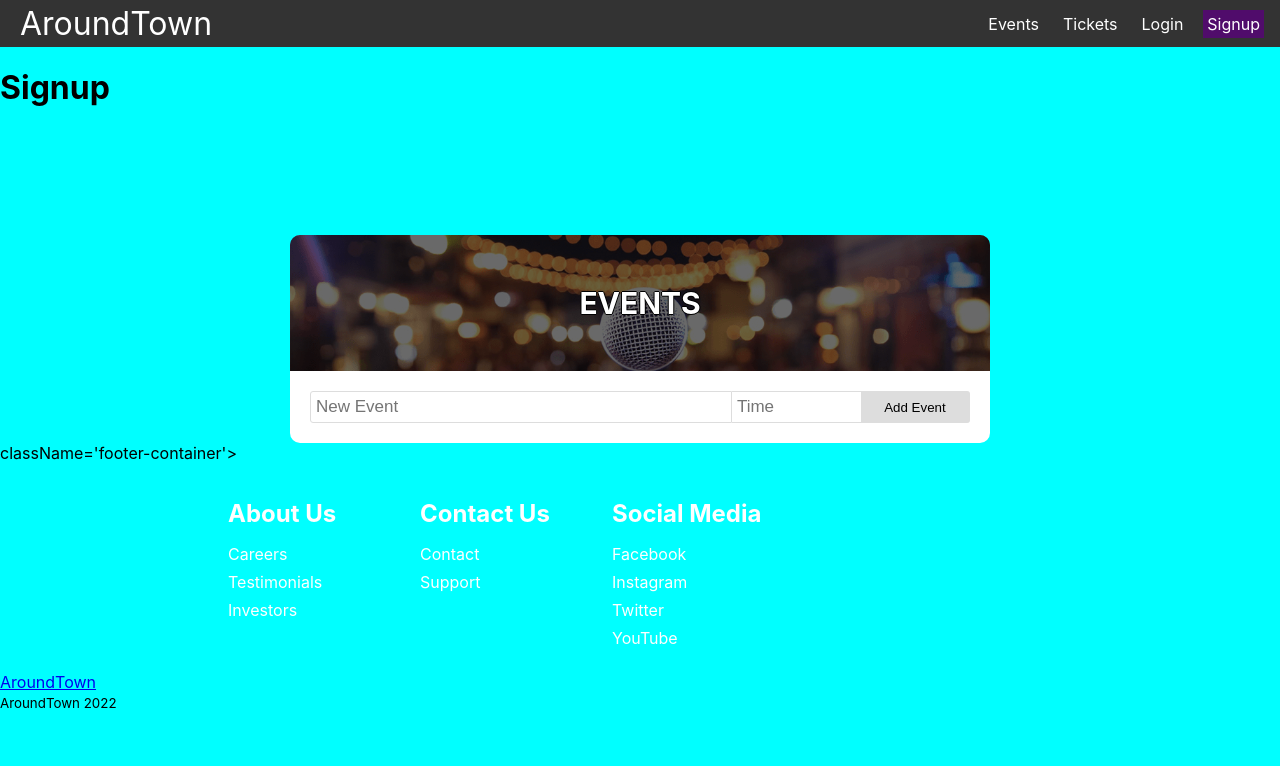
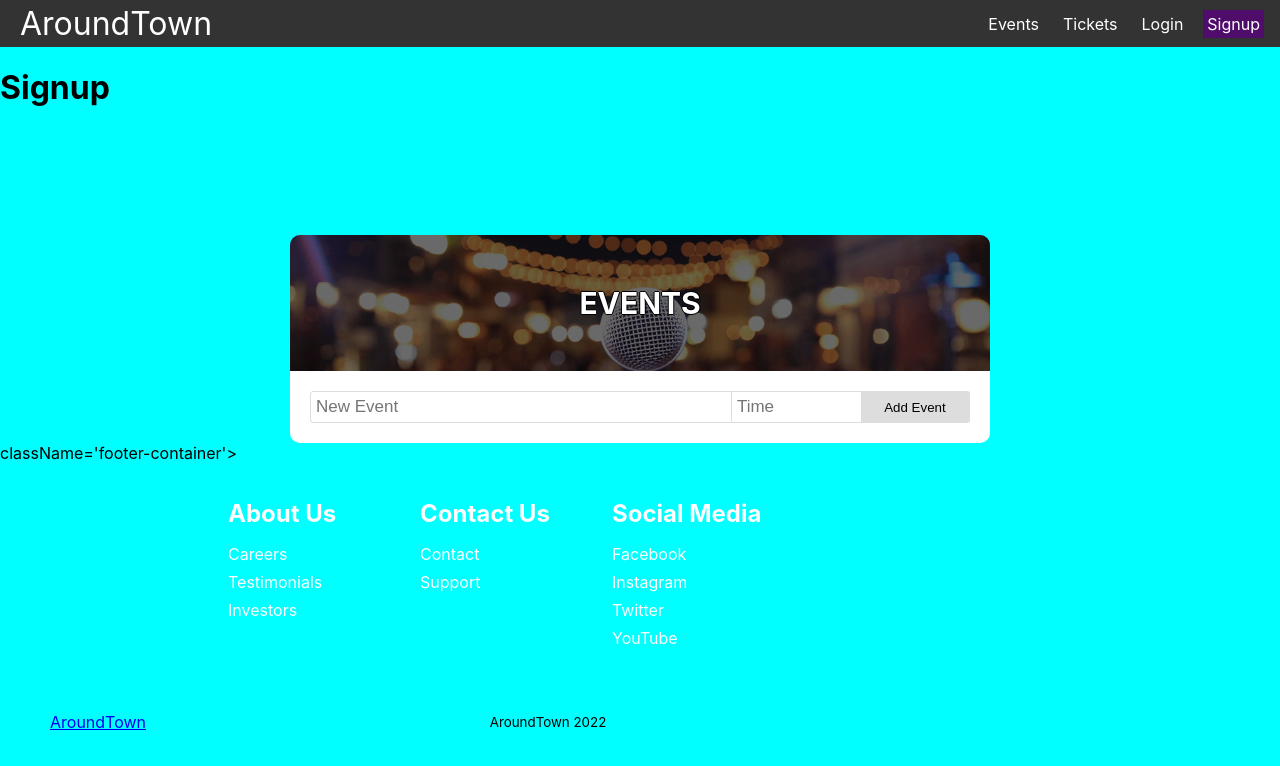
Before and after one commit to JakMcCarthy/EventsPage, a React (Create React App) app in the folder client/: page /signup in a window 1280 px wide. Shown: the top 766 px of the page. Built offline with nearby package versions, Linux system fonts and the light colour scheme.

Commit message:
social media wrap, color, size, placement

```diff
--- a/client/src/components/Footer.css
+++ b/client/src/components/Footer.css
@@ -7,6 +7,7 @@
     align-items: center;
 }
 
+/* flex, text color, placement for footer links/link items  */
 .footer-links{
     width: 100%;
     max-width: 1000px;
@@ -42,7 +43,28 @@
     margin-bottom: 8px;
 }
 
+/* hover for links */
 .footer-link-items a:hover {
     color: lightgray;
     transition: 0.3s ease-out;
 }
+
+/* social media links, icons, wrap, placement, color, sizing */
+.social-icon-link {
+    color: white;
+    font-size: 24px;
+}
+
+.social-media {
+    max-width: 1000px;
+    width: 100%;
+}
+
+.social-media-wrap {
+    display: flex;
+    justify-content: space-between;
+    align-items: center;
+    width: 90%;
+    max-width: 1000px;
+    margin: 40px auto 0 auto;
+}
```
